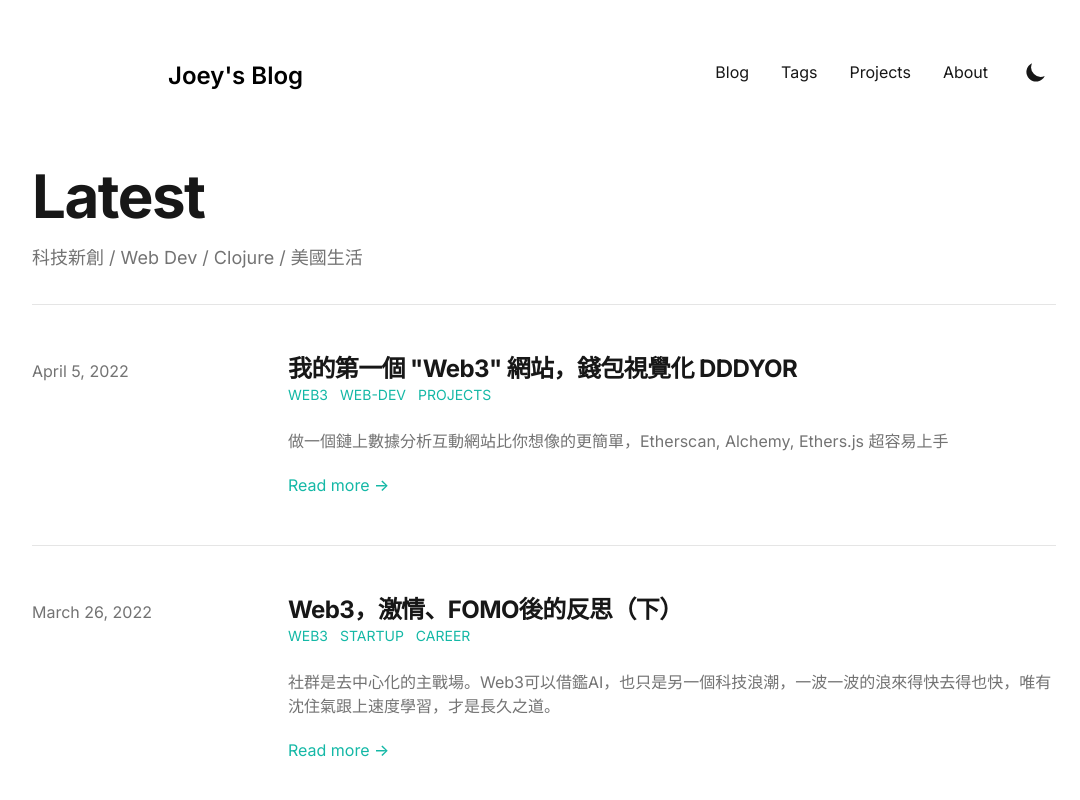
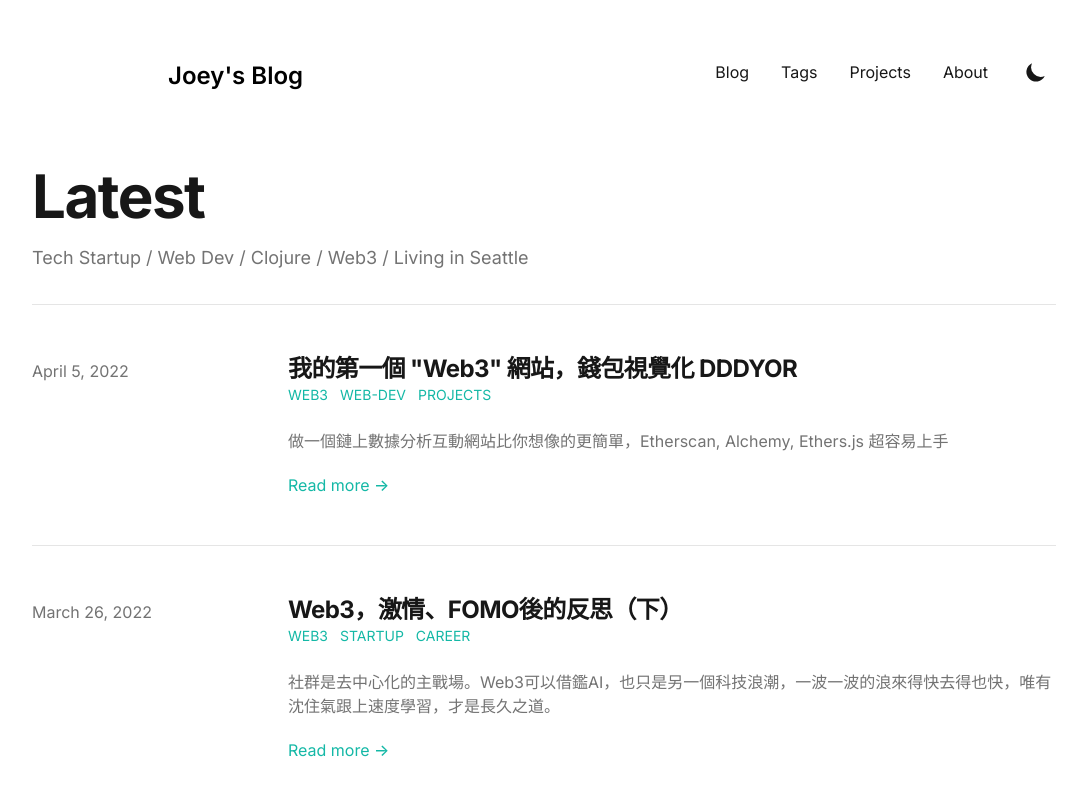
Before and after one commit to JoeyWangTW/joey-wang-blog, a Next.js app: page / in a window 1280 px wide. Shown: the top 800 px of the page, without its empty margins (96-1176 px from the left). Built offline with nearby package versions, Linux system fonts and the light colour scheme; what @tailwindcss/typography would draw is missing.

Commit message:
update site and author data

```diff
--- a/data/siteMetadata.js
+++ b/data/siteMetadata.js
@@ -2,7 +2,7 @@ const siteMetadata = {
   title: "Joey Wang's Blog",
   author: 'Joey Wang 王斯右',
   headerTitle: "Joey's Blog",
-  description: '科技新創 / Web Dev / Clojure / 美國生活',
+  description: 'Tech Startup / Web Dev / Clojure / Web3 / Living in Seattle',
   language: 'zh-tw',
   theme: 'dark',
   siteUrl: 'https://joeywang.blog',
```
Also changed, not shown: data/authors/default.md (+4 -2 lines).
